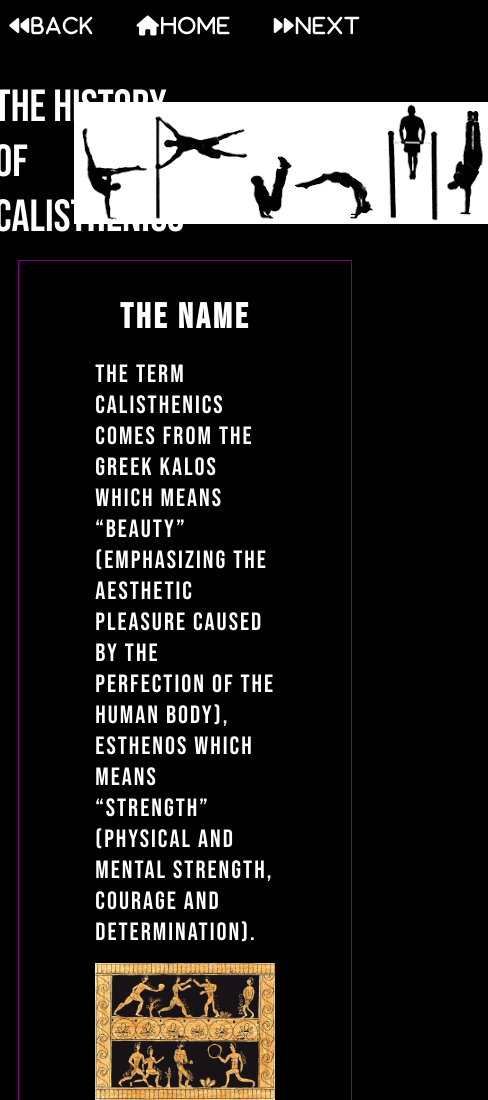
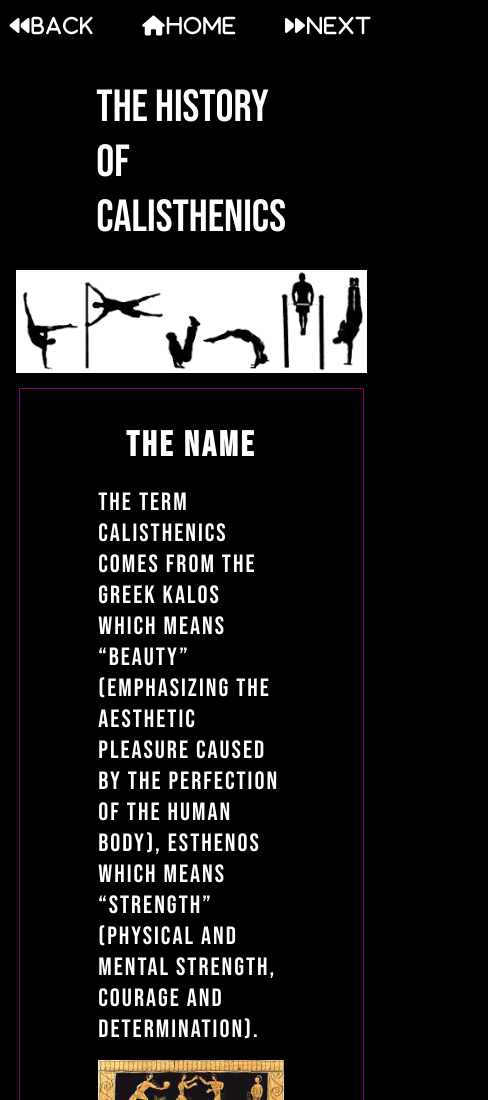
Before and after one commit to CaioPradoDeSouza/Calisthenics-405, a plain HTML site: page html/history.html in a window 390 px wide. Shown: the top 1100 px of the page, 488 px wide, since content can reach past the window. Drawn offline with Linux system fonts and the light colour scheme.

Commit message:
update styles to small screen

```diff
--- a/styles/athletes.css
+++ b/styles/athletes.css
@@ -15,7 +15,7 @@
 }
 
 body{
-    width: 95vw;
+    width: 98vw;
     height: 100%;
     display: flex;
     flex-direction: column;
@@ -29,7 +29,7 @@ body{
     background-color: black;
     display: flex;
     justify-content: space-between;
-    margin-top: 15px;
+    margin: 15px;
 
 }
 
@@ -53,6 +53,7 @@ body{
 
 .athletes-h1 h1{
     margin: 20px;
+    padding: 15px;
 }
 
 .athletes-h1 h1:hover{
@@ -63,6 +64,7 @@ body{
 
 .athletes-h1 h3{
     margin-bottom: 30px;
+
 }
 
 .athletes-h1 h3:hover{
@@ -95,6 +97,7 @@ body{
 .athlete-card h3{
     padding: 10px;
     font-size: 25px;
+    margin: 10px;
 }
 
 .athlete-card h3:hover{
@@ -128,3 +131,9 @@ body{
 .social-media i:hover{
     color: purple;
 }
+
+@media (max-width:450px){
+    .athletes-cards{
+        grid-template-columns: 1fr;
+    }
+}
--- a/styles/history.css
+++ b/styles/history.css
@@ -15,7 +15,7 @@
 }
 
 body{
-    width: 95vw;
+    width: 98vw;
     height: 100%;
     display: flex;
     flex-direction: column;
@@ -178,3 +178,16 @@ body{
     width: 60%;
     margin: 15px;
 }
+
+@media (max-width:450px){
+    .div-init-history{
+        display: flex;
+        flex-direction: column;
+        align-items: center;
+        justify-content: center;
+    }
+
+    .logo-header{
+        width: 90vw;
+    }
+}
```
